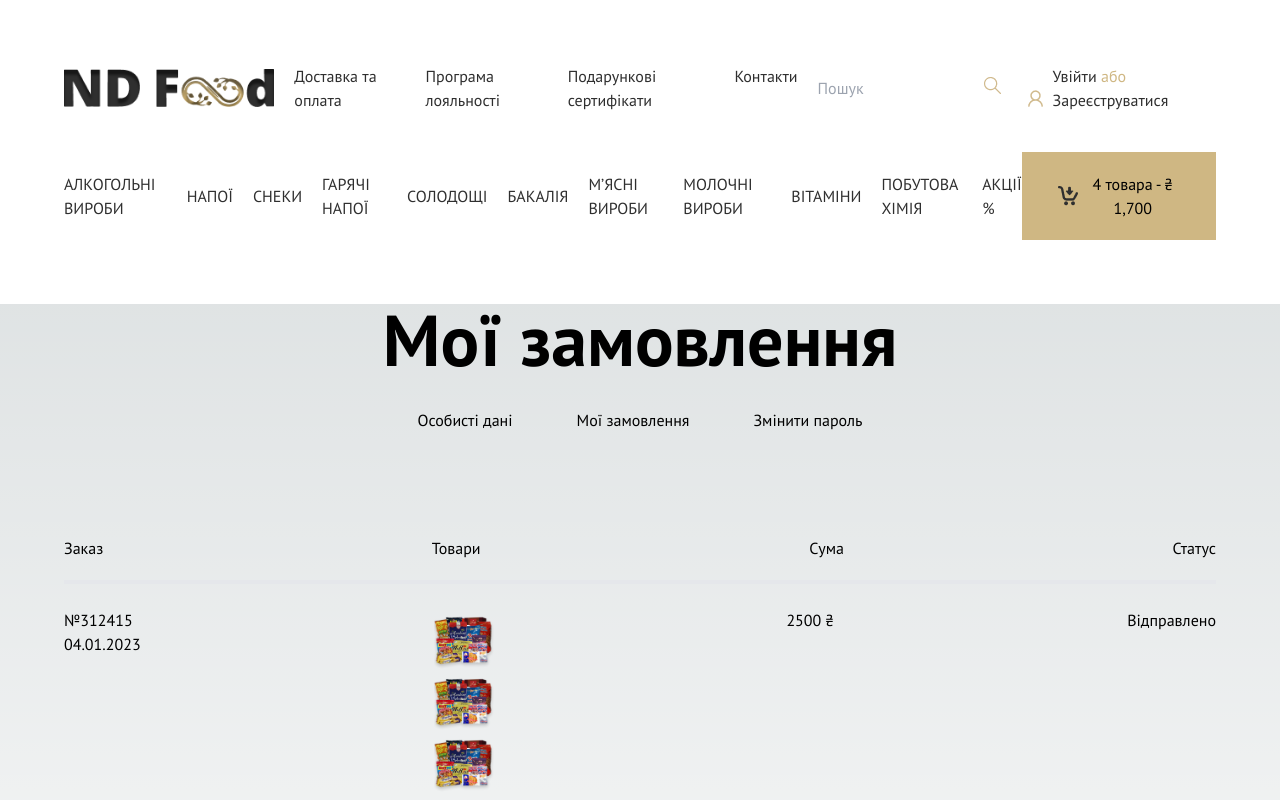
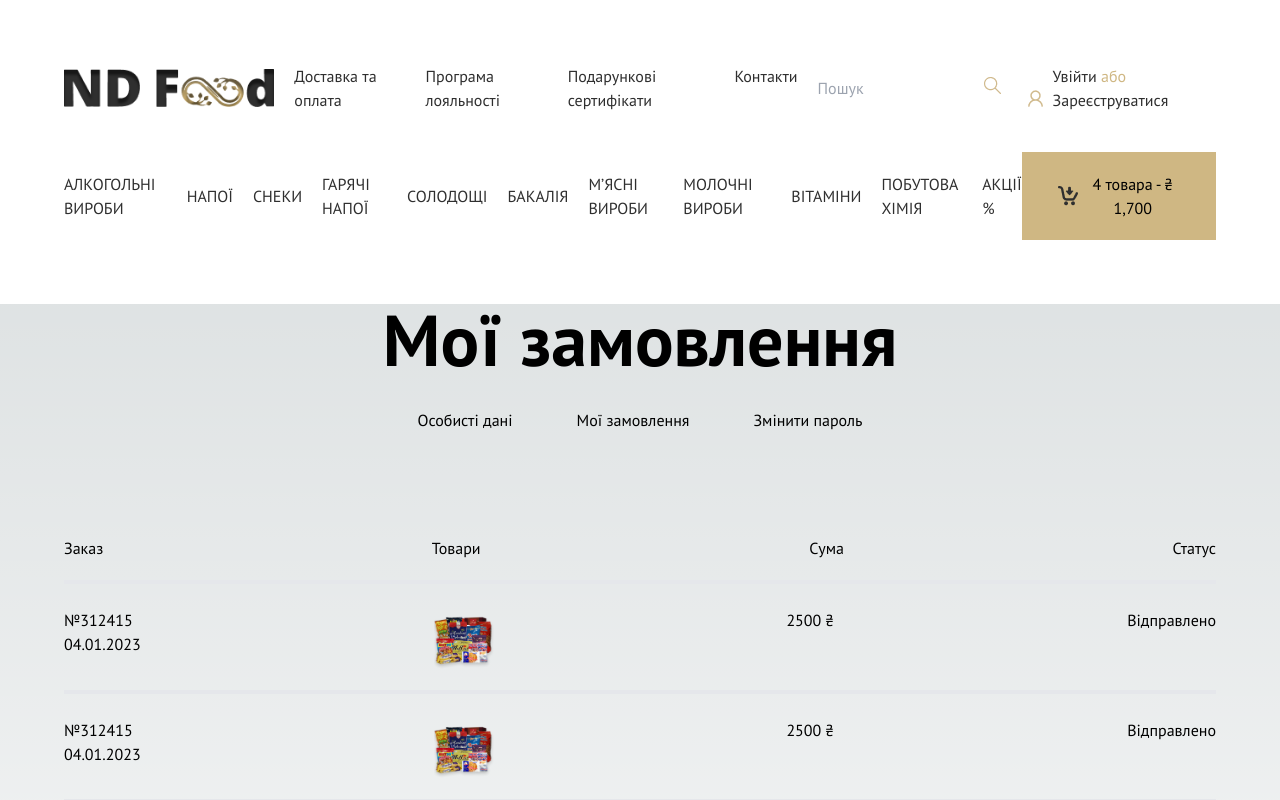
Before and after one commit to milkabaldi/ndfood, a Next.js app: page /profile in a window 1280 px wide. Both pictures are taken after a click on the button "Мої замовлення". Shown: the top 800 px of the page. Built offline with nearby package versions, Linux system fonts and the light colour scheme.

Commit message:
Order list

```diff
--- a/src/components/MyOrder.jsx
+++ b/src/components/MyOrder.jsx
@@ -22,7 +22,43 @@ export default function MyOrder() {
               </div>
               <div>
                 <Image alt='Товар' src={images.Sweets} width={60}/>
+              </div>
+              <div>
+                <div>2500 ₴</div>
+              </div>
+              <div>
+                <ul>
+                  <li><span>
+                  Відправлено
+                </span></li>
+                  </ul>
+              </div>
+            </div>
+            <div className='flex  justify-between border-b-4 pt-6 pb-5'>
+              <div>
+                <div>№312415</div>
+                <div>04.01.2023</div>
+              </div>
+              <div>
                 <Image alt='Товар' src={images.Sweets} width={60}/>
+              </div>
+              <div>
+                <div>2500 ₴</div>
+              </div>
+              <div>
+                <ul>
+                  <li><span>
+                  Відправлено
+                </span></li>
+                  </ul>
+              </div>
+            </div>
+            <div className='flex  justify-between border-b-4 pt-6 pb-5'>
+              <div>
+                <div>№312415</div>
+                <div>04.01.2023</div>
+              </div>
+              <div>
                 <Image alt='Товар' src={images.Sweets} width={60}/>
               </div>
               <div>
```
